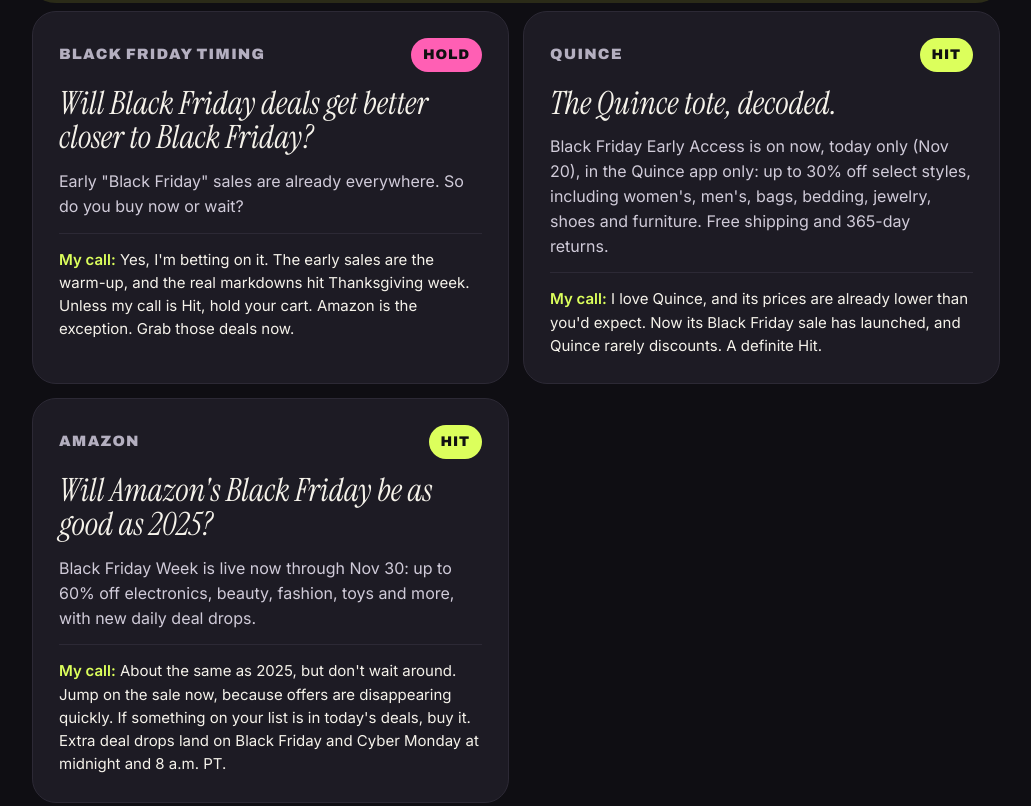
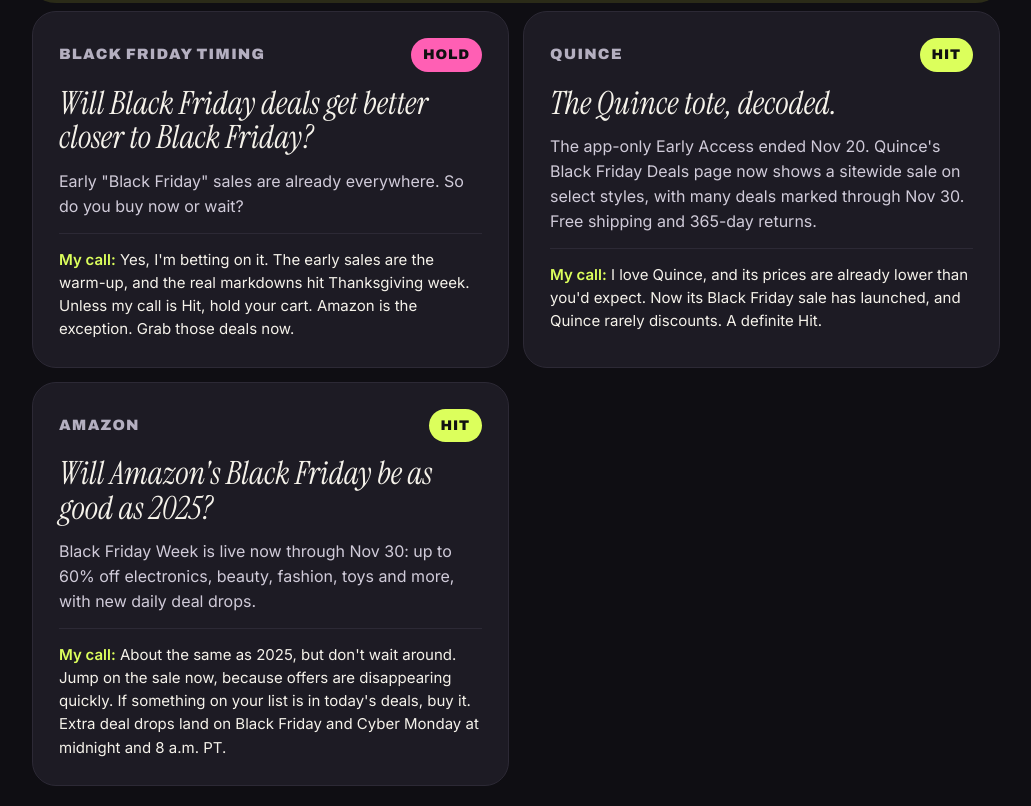
Before and after one commit to H2marketingnyfl68/hillslist, a plain HTML site: page index.html in a window 1280 px wide. Shown: the part 2064-2870 px from the top of the page, without its empty margins (124-1155 px from the left). Drawn offline with Linux system fonts and the light colour scheme.

Commit message:
Offer refresh: Nov 21, 2026
Co-Authored-By: Claude Opus 5.5 <noreply@anthropic.com>
Claude-Session: https://claude.ai/code/session_01CdRMeFdv12qdxFZDW3f9CB

```diff
--- a/index.html
+++ b/index.html
@@ -624,10 +624,10 @@ function shopUrl(d){
  checked / source: shown on each card when filled in
 */
 const DEALS = [
-  {name:"Bombas", category:"Apparel & Basics", verdict:"hold", status:"expected", discount:40,
-   offer:"Bombas' early 25%-off holiday sale has ended. Right now it's only 20% off a first order (code COMFORT20).",
+  {name:"Bombas", category:"Apparel & Basics", verdict:"hold", status:"confirmed", discount:25,
+   offer:"The Black Friday Sale: 25% off everything, applied automatically (or code BIGHOLIDAY25), Nov 21 through Dec 2 at 11:59 p.m. PT. Excludes gift cards. Can't be combined with the new-customer discount.",
    note:"Hold for fresh Black Friday offers, then compare exact pack prices when the new terms land.",
-   checked:"Nov 18, 2026 · retailer site", source:"https://bombas.com/pages/holiday-faqs"},
+   checked:"Nov 21, 2026 · retailer site + brand email", source:"https://bombas.com/pages/promo-offer-terms"},
   {name:"Quince", category:"Bags & Travel", verdict:"hold", status:"review", discount:0,
    offer:"Black Carry-All Tote listed at $92. The \"66% savings\" compares against traditional retail, not a previous Quince price.",
    note:"An extra Black Friday bag promotion hasn't been verified yet.",
@@ -635,10 +635,10 @@ const DEALS = [
 ];
 
 DEALS.push(
-  {name:"Athleta", category:"Activewear", verdict:"hit", status:"review", discount:60,
-   offer:"The Black Friday Warm-Up (40% off in the app) isn't shown on athleta.gap.com today; it may still be in the app. On the site now: up to 60% off, plus an extra 30% off sale styles, limited time. Exclusions apply.",
+  {name:"Athleta", category:"Activewear", verdict:"hit", status:"confirmed", discount:40,
+   offer:"Black Friday Warm-Up: 40% off everything, only in the Athleta app, limited time. No end date posted.",
    note:"Hit. 40% off everything in the app beats the 30% off sitewide of the last two Black Fridays. Shop in the app.",
-   checked:"Nov 20, 2026 · retailer site", source:"https://athleta.gap.com/"},
+   checked:"Nov 21, 2026 · retailer site", source:"https://athleta.gap.com/"},
   {name:"Think Royln", category:"Bags & Travel", verdict:"hit", status:"confirmed", discount:25,
    offer:"25% off sitewide through 11/30 with code EXTRA25.",
    note:"The sale already runs through Black Friday weekend, so there's no reason to wait unless a deeper offer is announced. Free shipping starts at $150.",
@@ -672,11 +672,11 @@ const UPDATES = {
   "ASICS": {source:"https://www.asics.com/us/en-us/black-friday-sale/c/black-friday-sale", verdict:"hold", status:"review", discount:30, checked:"Nov 20, 2026 · retailer site",
     offer:"Cyber Deal on asics.com: $60 off orders of $200+, limited time. (A Nov 19 member email listed $80 off $200+ through Nov 30; the site no longer shows it.)",
     note:"Only pays off on a big order. Hold unless you were already spending $200."},
-  "Ann Taylor": {verdict:"hit", status:"confirmed", discount:50, checked:"Nov 20, 2026 · retailer site + brand email", source:"https://www.anntaylor.com/",
-    offer:"40% off full-price styles plus an extra 50% off sale, no code needed, through Sun, Nov 22 (online ends 11:59 a.m. ET). Ann Taylor stores (not Factory) and online. Excludes Core Suiting, cashmere and The Premium Collection. Final sale items can't be returned.",
+  "Ann Taylor": {verdict:"hit", status:"confirmed", discount:50, checked:"Nov 21, 2026 · brand email", source:"https://www.anntaylor.com/",
+    offer:"40% off full-price styles plus an extra 50% off sale, no code needed, through Sun, Nov 22 (online ends 11:59 a.m. ET). New Nov 21–22: $50 off $200+ (ends Nov 22 at 11:59 a.m. ET). Ann Taylor stores (not Factory) and online. Excludes Core Suiting, cashmere and The Premium Collection. Final sale items can't be returned.",
     note:"Hit. The sale is live: lower prices on select styles plus an extra 10% off. Shop now."},
-  "LOFT": {source:"https://www.loft.com/", verdict:"hit", status:"confirmed", discount:50, checked:"Nov 20, 2026 · retailer site + brand email",
-    offer:"Today only, Nov 20: styleREWARDS members get 50% off everything (24-hour early access), online and in LOFT stores (not Outlet). Sign in to shop. Everyone else: 40% off your purchase, no code, ends today. Deals from $18 end tonight at 11:59 p.m. ET. Excludes cashmere and select styles.",
+  "LOFT": {source:"https://www.loft.com/", verdict:"hit", status:"confirmed", discount:50, checked:"Nov 21, 2026 · brand email",
+    offer:"Black Friday Event: 50% off everything, Nov 21 through Nov 24 (online ends Nov 24 at 2:59 p.m. ET), in LOFT stores (not Outlet) and at loft.com. Prices as marked. Plus all sweaters $29, Nov 21–22. Excludes Black Friday finds, cashmere, Sneak Preview and third-party brands.",
     note:"Stacked discounts. Check which styles the extra 25% covers at checkout."},
   "Everlane": {source:"https://support.everlane.com/en_us/black-friday-2026-offer-details-exclusions-BJI5KX9Cfe", verdict:"hit", status:"confirmed", discount:40, checked:"Nov 20, 2026 · retailer site",
     offer:"Black Friday: 40% off select styles through Dec 2 at 11:59 p.m. PT, online and in stores. Exclusions apply.",
@@ -690,8 +690,8 @@ const UPDATES = {
   "SharkNinja": {source:"https://www.sharkninja.com/sales-offers/featured-sale/black-friday-exclusive-access-subscribers", verdict:"hit", status:"confirmed", discount:40, checked:"Nov 20, 2026 · retailer site",
     offer:"Black Friday Exclusive Access on sharkninja.com through Nov 22 at 2:59 a.m. ET: deals on select models, many with free gifts, plus up to 40% off more best-sellers. While supplies last.",
     note:"Hit if your model is in the deal: the free gifts add real value. Deals vary by model."},
-  "Tommy John": {verdict:"hit", status:"confirmed", discount:40, checked:E,
-    offer:"40% off the Holiday Gift Guide.",
+  "Tommy John": {verdict:"hit", status:"confirmed", discount:50, checked:"Nov 21, 2026 · brand email",
+    offer:"Early Black Friday Sale: 50% off sitewide with code BF50, at tommyjohn.com and Tommy John stores. No end date posted. Excludes gift cards and final sale.",
     note:"Hit if your item is in the gift guide. Everything else: hold."},
   "Ulta": {source:"https://www.ulta.com/promotion/black-friday", verdict:"hold", status:"confirmed", discount:50, checked:"Nov 20, 2026 · retailer site + brand email",
     offer:"Black Friday sale starts online Sat, Nov 21 at 8 p.m. CT and in stores Nov 22, through Nov 28 at 11:59 p.m. CT: up to 50% off select products, with more deals Nov 24. Until then, early Black Friday deals run through Nov 21 (for example, 30% off BaBylissPRO and 40% off Nioxin), plus a free 11-piece gift with a select $80 online purchase. Black Friday deals can't be combined with coupons.",
@@ -708,14 +708,14 @@ const UPDATES = {
   "Perricone MD": {source:"https://www.perriconemd.com/c/holiday/", verdict:"hit", status:"confirmed", discount:54, checked:"Nov 20, 2026 · retailer site",
     offer:"Cyber Event, early: code HH26 takes up to 40% off eligible bestsellers, jumbos and holiday sets, with jumbo sizes up to 54% off. Deals from $15. Excludes subscriptions. Free shipping on $75+.",
     note:"Perricone started Cyber Week early, and these are its biggest savings of the year. Best value if you already use the product: bigger size, lower price."},
-  "NuFACE": {source:"https://www.mynuface.com/pages/black-friday-cyber-monday-2026", verdict:"hit", status:"confirmed", discount:50, checked:"Nov 20, 2026 · retailer site",
-    offer:"Black Friday is here: 30% off sitewide, 40% off orders of $500+ and 50% off $750+. Free shipping.",
+  "NuFACE": {source:"https://www.mynuface.com/pages/black-friday-cyber-monday-2026", verdict:"hit", status:"confirmed", discount:50, checked:"Nov 21, 2026 · brand email",
+    offer:"Black Friday is here: 30% off sitewide, 40% off orders of $500+ and 50% off $750+, no code, through Dec 2 at 11:59 p.m. ET. Free shipping.",
     note:"NuFACE calls these its best prices of the year."},
   "Kipling": {verdict:"hit", status:"confirmed", discount:50, checked:"Nov 20, 2026 · brand email",
     offer:"40% off almost everything, or 50% off orders of $200+, plus up to 50% off gifts, through Nov 22 at 11:59 p.m. ET. Online only, select styles and colors. Excludes collaborations. Free shipping on $75+.",
     note:"Check whether the bag you want is in the sale."},
   "Marc Jacobs": {verdict:"hold", status:"confirmed", discount:50, checked:"Nov 19, 2026 · brand email",
-    offer:"Winter Sale: up to 50% off. New early holiday specials start at $99 (Nov 19). Marc Jacobs hasn't posted a Black Friday sale yet.",
+    offer:"Winter Sale: up to 50% off, plus Cyber Specials from $99 through Dec 1, applied automatically at marcjacobs.com and full-price stores (not outlets). No Black Friday sale posted yet.",
     note:"A markdown sale, not a Black Friday offer. Hold unless your style is already in it."},
   "Travelpro": {source:"https://travelpro.com/collections/early-black-friday-deals", verdict:"hit", status:"confirmed", discount:50, checked:"Nov 20, 2026 · retailer site",
     offer:"Early Black Friday Sale through Nov 26 at 11:59 p.m. ET: up to 50% off select styles plus an extra 15% off full-price items, taken in the cart, no code. The extra 15% excludes sale items. Final sale items can't be returned.",
@@ -724,7 +724,7 @@ const UPDATES = {
     offer:"Super Steals: up to 40% off select SPF. Limited time: free shipping on all orders and a free gift when you spend $70+.",
     note:"Only the Super Steals picks. Other SPF: hold."},
   "H&M": {verdict:"split", status:"confirmed", discount:50, checked:"Nov 20, 2026 · retailer site", source:"https://www2.hm.com/en_us/index.html",
-    offer:"Early Black Friday deals: up to 50% off select styles online and in stores through Nov 21. New members get an extra 10% off. Excludes sale items and designer collaborations.",
+    offer:"Early Black Friday deals: up to 50% off select styles online and in stores through Nov 21. Also through Nov 21: 20% off orders in the H&M app. New members get an extra 10% off. Excludes sale items and designer collaborations.",
     note:"Split. If something you love is in the up-to-50%-off styles, grab it now. Wait on everything else for Black Friday."},
   "lululemon": {verdict:"hit", status:"confirmed", discount:40, checked:"Nov 19, 2026 · brand email",
     offer:"Black Friday sale is on now, in stores, online and in the app, through Nov 30 at 11:59 p.m. PT. Hundreds of marked styles, up to about 40% off (for example, the Define Cropped Jacket is $84, down from $128). Discounts vary by item.",
@@ -755,8 +755,8 @@ const UPDATES = {
   "Nike": {verdict:"hold", status:"confirmed", discount:25, checked:"Nov 20, 2026 · retailer site", source:"https://www.nike.com/w/black-friday-2phlm",
     offer:"Extra 25% off select styles with code EARLYBF. No end date posted.",
     note:"This is Nike's early code. It usually releases a new one for Black Friday week."},
-  "Sephora": {source:"https://www.sephora.com/beauty/cyber-week-deals-preview", verdict:"hold", status:"announced", discount:30, checked:"Nov 20, 2026 · retailer site",
-    offer:"Brand-a-day deals start Nov 21: different brands at 30% off each day through Nov 30 (Kiehl's Nov 24; Fenty and Paula's Choice Nov 27). Cyber Week runs Nov 23–30, and the Black Friday sale starts Thanksgiving, Nov 26, at 6 p.m. PT. Beauty Insiders get early app access to a free sample bag Nov 21–22 with code BAGITFIRST.",
+  "Sephora": {source:"https://www.sephora.com/beauty/cyber-week-deals-preview", verdict:"hold", status:"confirmed", discount:30, checked:"Nov 21, 2026 · retailer site",
+    offer:"Brand-a-day deals have launched: different brands at 30% off each day through Nov 30 (Nov 21: IT Cosmetics, Pureology and Benefit; Kiehl's Nov 24; Fenty and Paula's Choice Nov 27). Cyber Week runs Nov 23–30, and the Black Friday sale starts Nov 26 (Thanksgiving) at 6 p.m. PT. Beauty Insiders get early app access to a free sample bag Nov 21–22 with code BAGITFIRST.",
     note:"Nothing major is live yet. Hold."},
   "Coach Outlet": {verdict:"hit", status:"confirmed", discount:60, checked:"Nov 20, 2026 · retailer site", source:"https://www.coach.com/shop/outlet/black-friday-deals/view-all",
     offer:"\"Black Friday is here.\" Sale styles are up to about 60% off, plus an extra 25% off many styles as marked, through Dec 1 at 11:59 p.m. ET, online and in Coach Outlet stores.",
@@ -764,8 +764,8 @@ const UPDATES = {
   "Old Navy": {verdict:"hit", status:"confirmed", discount:50, checked:"Nov 20, 2026 · retailer site", source:"https://oldnavy.gap.com/",
     offer:"50% off Early Black Friday deals, plus an extra 30% off your purchase with code EXTRA. Online only, exclusions apply.",
     note:"Stacked discounts. Hard to beat."},
-  "Gap": {verdict:"hold", status:"confirmed", discount:60, checked:"Nov 20, 2026 · retailer site", source:"https://www.gap.com/browse/new/really-big-deals?cid=1168077",
-    offer:"60% off limited-time deals, with new styles added. App exclusive: extra 10% off. Exclusions apply.",
+  "Gap": {verdict:"hold", status:"confirmed", discount:60, checked:"Nov 21, 2026 · retailer site", source:"https://www.gap.com/browse/new/really-big-deals?cid=1168077",
+    offer:"60% off top gifts on select styles, limited time. App exclusive: extra 15% off. Exclusions apply.",
     note:"Hold. Gap's real Black Friday markdowns go much deeper, so wait for them.",
     pick:{special:true, label:"Special note", v:"split", q:"GapStudio! Zac Posen", offer:"Zac Posen's new 12-piece Winter 2026 capsule drops Friday, Nov 20, at gap.com and select stores. $54 to $268.", call:"Hold on the new capsule until it drops tomorrow, then buy what you love fast. But grab some of his current GapStudio pieces now. Some are deeply discounted.", url:"https://www.gap.com/browse/new/gapstudio?cid=3045197", shop:"GapStudio"}},
   "Banana Republic": {verdict:"hold", status:"confirmed", discount:20, checked:"Nov 20, 2026 · retailer site", source:"https://bananarepublic.gap.com/page/black-friday-cyber-monday-deals?cid=1167227",
@@ -783,8 +783,8 @@ const UPDATES = {
   "Uniqlo": {source:"https://www.uniqlo.com/us/en/special-feature/thank-you-event", verdict:"hold", status:"confirmed", discount:0, checked:"Nov 20, 2026 · retailer site",
     offer:"Thank You Event (early Black Friday), Nov 19–26, online and in the app. Free tote with $99+ purchases online through Nov 22, while supplies last. Seamless Down Parka $149.90 (was $179.90). Exclusions apply.",
     note:"Hold. The free tote is a nice perk, but these aren't Uniqlo's big Black Friday deals yet. Wait."},
-  "NYDJ": {verdict:"hold", status:"confirmed", discount:40, checked:"Nov 20, 2026 · retailer site", source:"https://nydj.com/",
-    offer:"Cyber Week: 40% off sitewide, applied automatically (code YAYDENIM), plus $49 jeans doorbusters.",
+  "NYDJ": {verdict:"hold", status:"confirmed", discount:40, checked:"Nov 21, 2026 · brand email", source:"https://nydj.com/",
+    offer:"Cyber Week: 40% off sitewide, applied automatically (code YAYDENIM), plus $49 jeans doorbusters, through Nov 26 at 11:59 p.m. ET. NYDJ.com only, not in stores.",
     note:"Hold. I think NYDJ could go to 50% off. Need something now? 40% off everything is still a solid deal."},
   "Mango": {verdict:"hit", status:"confirmed", discount:30, checked:E,
     offer:"Pre-Black Friday: 30% off everything when you spend $200 or more, with code EARLY30. In stores and online through Nov 22.",
@@ -802,7 +802,7 @@ const UPDATES = {
     offer:"Free People's Black Friday sale isn't live yet.",
     note:"Hold."},
   "Pottery Barn": {verdict:"hit", status:"confirmed", discount:70, checked:W, source:"https://www.potterybarn.com/shop/sale/black-friday-deals/",
-    offer:"Early Black Friday: up to 70% off. Order by Nov 20 at 12 p.m. PT for Thanksgiving delivery.",
+    offer:"Early Black Friday: up to 70% off. The Nov 20 order cutoff for Thanksgiving delivery has passed.",
     note:"Up to 70% is a Black Friday-level number. Buy now if it needs to arrive by Thanksgiving."},
   "Williams Sonoma": {verdict:"hit", status:"confirmed", discount:60, checked:W, source:"https://www.williams-sonoma.com/m/pages/",
     offer:"Early Black Friday deals up to 60% off All-Clad, Breville, Le Creuset and more. Clearance up to 75% off.",
@@ -810,8 +810,8 @@ const UPDATES = {
   "Crate & Barrel": {verdict:"hold", status:"confirmed", discount:60, checked:"Nov 20, 2026 · retailer site", source:"https://www.crateandbarrel.com/sale/black-friday-sale/",
     offer:"Black Friday starts now: up to 60% off clearance, bedding and decor, up to 50% off bestselling furniture and dining, up to 40% off kitchen brands, sofas, bedroom and rugs. Free shipping on $79+. Exclusions apply.",
     note:"Furniture is only 30% off so far. Hold for Black Friday."},
-  "TUMI": {verdict:"hold", status:"confirmed", discount:30, checked:"Nov 20, 2026 · retailer site", source:"https://www.tumi.com/",
-    offer:"Pre-Black Friday event: up to 30% off over 350 styles, online and in stores, limited time. Build Your Set: 10% to 20% off 2 to 4+ full-price luggage and backpacks. The Black Friday sale is still \"coming soon.\"",
+  "TUMI": {verdict:"hold", status:"confirmed", discount:40, checked:"Nov 21, 2026 · retailer site", source:"https://www.tumi.com/c/gifting/black-friday/",
+    offer:"Black Friday: an extra 15% off sale styles through Nov 30, on top of sale prices of 20% to 40% off, across 350+ styles.",
     note:"Hold."},
   "BÉIS": {verdict:"hold", status:"announced", discount:50, checked:"Nov 20, 2026 · retailer site", source:"https://beistravel.com/pages/black-friday",
     offer:"Black Friday sale starts Nov 22 at midnight ET: 25% off sitewide and up to 50% off select styles, no code needed. Exclusions apply. Daily deals Nov 27–30, with new ones at 11 a.m. ET. Sets are up to 20% off now.",
@@ -820,7 +820,7 @@ const UPDATES = {
     offer:"Black Friday event is on now: 25% off sitewide, plus a free Foldaway Travel Tote on orders of $750+. Terms and exclusions apply.",
     note:"Hold for the full sale."},
   "Brooklinen": {verdict:"hit", status:"confirmed", discount:25, checked:"Nov 20, 2026 · retailer site", source:"https://www.brooklinen.com/pages/black-friday-cyber-monday-deals",
-    offer:"Black Friday: 25% off sitewide with code BFCM26, online and in stores, through Cyber Monday. Mystery Bundles 40% off, other bundles up to 35% off. Free Superfluff Tote on $250+; the tote and 40% bundle offers end Nov 21 at 7:30 a.m. ET. Excludes Spaces by Brooklinen brands. Free shipping over $100.",
+    offer:"Black Friday: 25% off sitewide with code BFCM26, online and in stores, through Cyber Monday. The free Superfluff Tote and 40%-off Mystery Bundles ended Nov 21 at 7:30 a.m. ET. Excludes Spaces by Brooklinen brands. Free shipping over $100.",
     note:"Runs through Cyber Monday, so there's no reason to wait. Not yet confirmed on Brooklinen's own site."},
   "Paula's Choice": {verdict:"hit", status:"confirmed", discount:30, checked:"Nov 20, 2026 · retailer site", source:"https://www.paulaschoice.com/",
     offer:"Black Friday sale is on now: 30% off sitewide with code CYBER26, plus 1 free gift on $100+ or 3 free gifts on $150+.",
@@ -855,8 +855,8 @@ const UPDATES = {
   "White House Black Market": {verdict:"hit", status:"confirmed", discount:40, checked:"Nov 20, 2026 · retailer site", source:"https://www.whitehouseblackmarket.com/store/category/new/cat210006",
     offer:"Shop the holidays early: 40% off everything, Nov 19 through Nov 23. In U.S. boutiques (not outlets), online and by phone. Excludes final sale styles and gift cards.",
     note:"Hit. 40% off is a strong deal. Grab it by Nov 23."},
-  "rag & bone": {verdict:"hit", status:"confirmed", discount:25, checked:"Nov 20, 2026 · retailer site", source:"https://www.rag-bone.com/",
-    offer:"Black Friday Sale: 25% off women's and men's styles. No code listed.",
+  "rag & bone": {verdict:"hit", status:"confirmed", discount:25, checked:"Nov 21, 2026 · retailer site + brand email", source:"https://www.rag-bone.com/black-friday-sale/",
+    offer:"Black Friday Sale: 25% off select women's and men's styles, in U.S. stores and online (not outlets), through Nov 26 at 8 p.m. ET. This weekend only: an extra 15% off select denim. Items 40% or more off are final sale.",
     note:"25% is as low as rag & bone goes. Don't wait for a deeper discount."},
   "The Home Depot": {verdict:"hit", status:"confirmed", discount:0, checked:"Nov 20, 2026 · retailer site", source:"https://www.homedepot.com/b/Black-Friday-Deals/N-5yc1vZ1z1zdoh",
     offer:"Black Friday savings are on now through Dec 2, in stores and online, including buy-one-get-one deals on select RYOBI, Milwaukee and DEWALT power tools. Stores are closed Thanksgiving and open at 6 a.m. on Black Friday.",
@@ -879,15 +879,15 @@ const UPDATES = {
   "Cabela's": {verdict:"hold", status:"announced", discount:50, checked:"Nov 18, 2026 · Black Friday ad",
     offer:"Black Friday Sale Nov 23–29: save up to 50%, with hundreds of deals all week. Same deals as Bass Pro Shops.",
     note:"The bigger sale starts Monday. Hold."},
-  "Avec Les Filles": {verdict:"hit", status:"confirmed", discount:0, checked:"Nov 20, 2026 · retailer site", source:"https://www.aveclesfilles.com/",
-    offer:"Black Friday 48-hour flash sale is on now; the site doesn't list the discount. Free scarf ($88 value) on orders of $300+ with code VIPBFCM (Nov 19 email).",
+  "Avec Les Filles": {verdict:"hit", status:"confirmed", discount:50, checked:"Nov 20, 2026 · brand email", source:"https://www.aveclesfilles.com/",
+    offer:"Black Friday flash sale, a new deal every day or two. Current deal: 50% off featured styles (windbreaker, coats, trench), ends Nov 21 at 11:59 p.m. ET. Free scarf ($88 value) on orders of $300+ with code VIPBFCM (Nov 19 email).",
     note:"Hit if you want the jacket: half off won't get better. It's a daily flash sale, so check back for a new deal each day."},
   "J.Crew": {status:"review", discount:20, checked:"Nov 20, 2026 · retailer site", source:"https://www.jcrew.com/",
     offer:"No Black Friday event posted yet. Right now: 20% off full-price styles with code APP20, in the J.Crew app only. Exclusions apply."},
   "Kiehl's": {status:"review", discount:30, checked:"Nov 19, 2026 · retailer site", source:"https://www.kiehls.com/skincare-advice/holiday-gift-guide.html",
     offer:"No Black Friday sale posted yet. Kiehl's 2026 Holiday Gift Guide shows many items at 30% off, with the discount applied in the cart."},
-  "Quince": {verdict:"hit", status:"confirmed", discount:30, checked:"Nov 20, 2026 · brand email + retailer site", source:"https://www.quince.com/shop/black-friday-deals-2026",
-    offer:"Black Friday Early Access is on now, today only (Nov 20), in the Quince app only: up to 30% off select styles, including women's, men's, bags, bedding, jewelry, shoes and furniture. Free shipping and 365-day returns.",
+  "Quince": {verdict:"hit", status:"confirmed", discount:30, checked:"Nov 21, 2026 · retailer site", source:"https://www.quince.com/shop/black-friday-deals",
+    offer:"The app-only Early Access ended Nov 20. Quince's Black Friday Deals page now shows a sitewide sale on select styles, with many deals marked through Nov 30. Free shipping and 365-day returns.",
     note:"Hit. Quince rarely discounts, so up to 30% off is worth it. Has launched. Shop in the app."},
   "TJ Maxx": {status:"confirmed", discount:0, checked:W, source:"https://tjmaxx.tjx.com/",
     offer:"No Black Friday sale. TJX Rewards cardmembers get early shopping hours Nov 20–22, 8:30–10:30 a.m. Everyday prices are as usual."},
```
